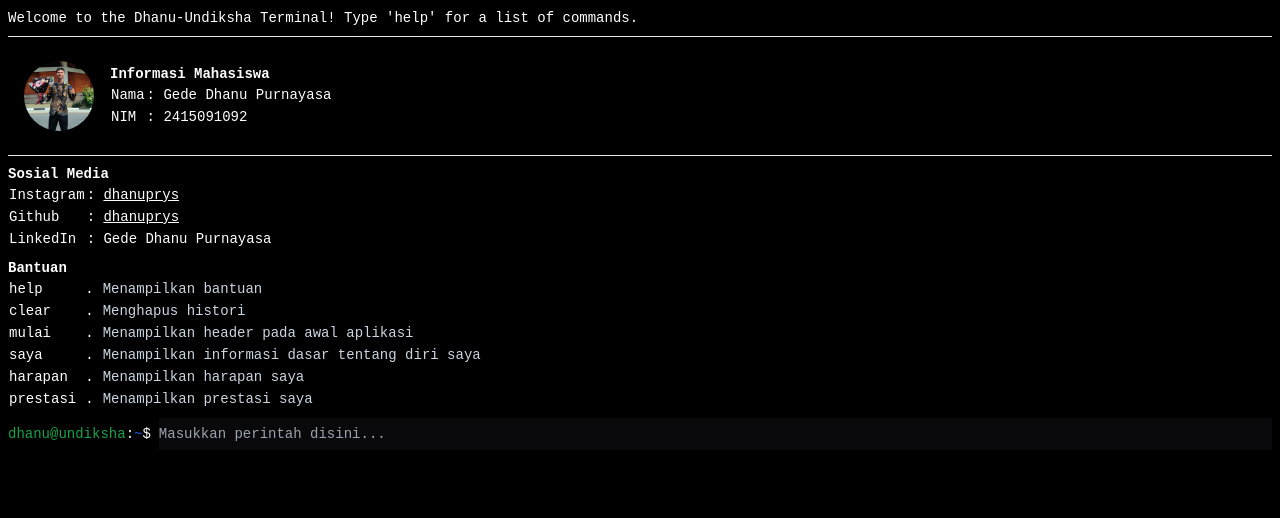
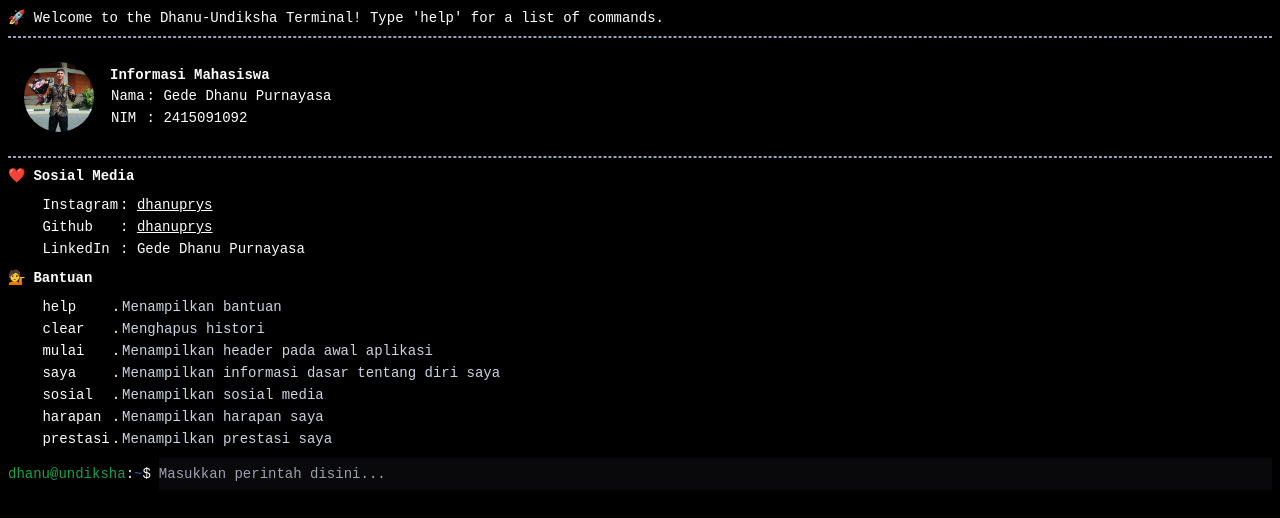
Before and after one commit to dhanuprys/web-ospek-undiksha, a Next.js app: page / in a window 1280 px wide. Shown: the top 518 px of the page. Built offline with nearby package versions, Linux system fonts and the light colour scheme.

Commit message:
Improve UX git push -u origin main

```diff
--- a/src/app/Terminal.tsx
+++ b/src/app/Terminal.tsx
@@ -9,31 +9,43 @@ const commands = [
         name: 'help',
         description: 'Menampilkan bantuan',
         component: CommandHelpTable,
+        delay: null
     },
     {
         name: 'clear',
         description: 'Menghapus histori',
-        component: null
+        component: null,
+        delay: null
     },
     {
         name: 'mulai',
         description: 'Menampilkan header pada awal aplikasi',
-        component: WelcomeMessage
+        component: WelcomeMessage,
+        delay: null
     },
     {
         name: 'saya',
         description: 'Menampilkan informasi dasar tentang diri saya',
-        component: StudentTentangSaya
+        component: StudentTentangSaya,
+        delay: null
+    },
+    {
+        name: 'sosial',
+        description: 'Menampilkan sosial media',
+        component: SocialMediaInformationTable,
+        delay: null
     },
     {
         name: 'harapan',
         description: 'Menampilkan harapan saya',
-        component: StudentHarapan
+        component: StudentHarapan,
+        delay: null
     },
     {
         name: 'prestasi',
         description: 'Menampilkan prestasi saya',
-        component: StudentPrestasi
+        component: StudentPrestasi,
+        delay: null
     }
 ];
 
@@ -50,7 +62,6 @@ function Terminal() {
     const enterCommand = useCallback((command: string) => {
         setCommandLoading(true);
 
-        setTimeout(() => {
         const commandProperty = resolveCommand(command);
 
             if (!commandProperty) {
@@ -63,6 +74,7 @@ function Terminal() {
                 return;
             }
 
+        setTimeout(() => {
             commandProperty.component
                 ?
                 setHistories([
@@ -73,8 +85,15 @@ function Terminal() {
                 : setHistories([]);
 
             setCommandLoading(false);
-        }, 1500);
+        }, commandProperty.delay || 1500);
     }, [histories, resolveCommand]);
+
+    useEffect(() => {
+        window.scroll({
+            left: 0,
+            top: 999999999
+        });
+    }, [histories]);
 
     return (
         <label htmlFor="terminalInput">
@@ -98,7 +117,7 @@ function Terminal() {
 function WelcomeMessage() {
     return (
         <div className="flex flex-col gap-2">
-            <p>Welcome to the Dhanu-Undiksha Terminal! Type &apos;help&apos; for a list of commands.</p>
+            <p>🚀 Welcome to the Dhanu-Undiksha Terminal! Type &apos;help&apos; for a list of commands.</p>
 
             <StudentInformationTable />
             <SocialMediaInformationTable />
@@ -129,9 +148,12 @@ function CommandNotFound() {
 
 function CommandHelpTable() {
     return (
-        <div>
+        <div className="flex gap-2">
+            <div>💁</div>
+            <div className="flex-1">
                 <span className="font-semibold">Bantuan</span>
-            <table className="[&>tr>td]:pr-2">
+                <table className="[&>tr>td]:pr-4 ml-2 mt-2">
+                    <tbody>
                         {
                             commands.map((command) => {
                                 return (
@@ -143,7 +165,9 @@ function CommandHelpTable() {
                                 );
                             })
                         }
+                    </tbody>
                 </table>
+            </div>
         </div>
     );
 }
@@ -196,7 +220,7 @@ function StudentPrestasi() {
 function StudentInformationTable() {
     return (
         <div>
-            <hr className="w-full bg-slate-100" />
+            <hr className="w-full border border-dashed border-slate-400" />
             <div className="flex gap-4 items-center my-6 px-4">
                 <div className="w-[70px] h-[70px]">
                     <Image
@@ -209,6 +233,7 @@ function StudentInformationTable() {
                 <div>
                     <span className="font-semibold">Informasi Mahasiswa</span>
                     <table>
+                        <tbody>
                             <tr>
                                 <td>Nama</td>
                                 <td>: Gede Dhanu Purnayasa</td>
@@ -217,19 +242,23 @@ function StudentInformationTable() {
                                 <td>NIM</td>
                                 <td>: 2415091092</td>
                             </tr>
+                        </tbody>
                     </table>
                 </div>
             </div>
-            <hr className="w-full bg-slate-100" />
+            <hr className="w-full border border-dashed border-slate-400" />
         </div>
     );
 }
 
 function SocialMediaInformationTable() {
     return (
+        <div className="flex gap-2">
+            <div>❤️</div>
             <div>
                 <span className="font-semibold">Sosial Media</span>
-            <table>
+                <table className="ml-2 mt-2">
+                    <tbody>
                         <tr>
                             <td>Instagram</td>
                             <td>
@@ -246,7 +275,9 @@ function SocialMediaInformationTable() {
                             <td>LinkedIn</td>
                             <td>: Gede Dhanu Purnayasa</td>
                         </tr>
+                    </tbody>
                 </table>
+            </div>
         </div>
     );
 }
@@ -271,9 +302,9 @@ function InputPrompt({
 
         inputRef.current.focus();
 
-        const refocusTimer = setInterval(() => inputRef.current?.focus(), 3000);
+        // const refocusTimer = setInterval(() => inputRef.current?.focus(), 3000);
 
-        return () => clearInterval(refocusTimer);
+        // return () => clearInterval(refocusTimer);
     }, [inputRef]);
 
     return (
--- a/src/app/page.tsx
+++ b/src/app/page.tsx
@@ -2,7 +2,7 @@ import Terminal from './Terminal';
 
 export default function Home() {
   return (
-    <main className="min-h-screen max-h-screen relative overflow-y-auto">
+    <main>
       <Terminal />
     </main>
   );
```
Lines whose indentation alone changed are shown as unchanged.
